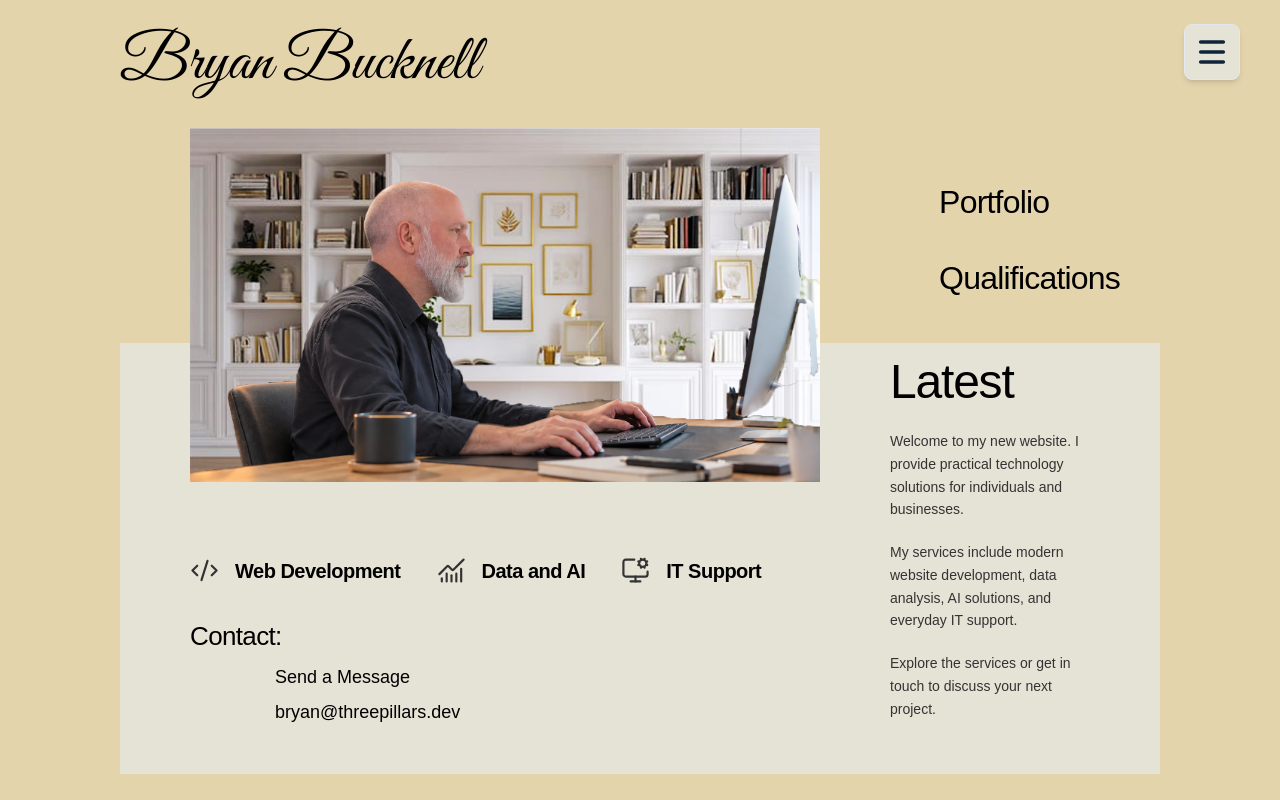
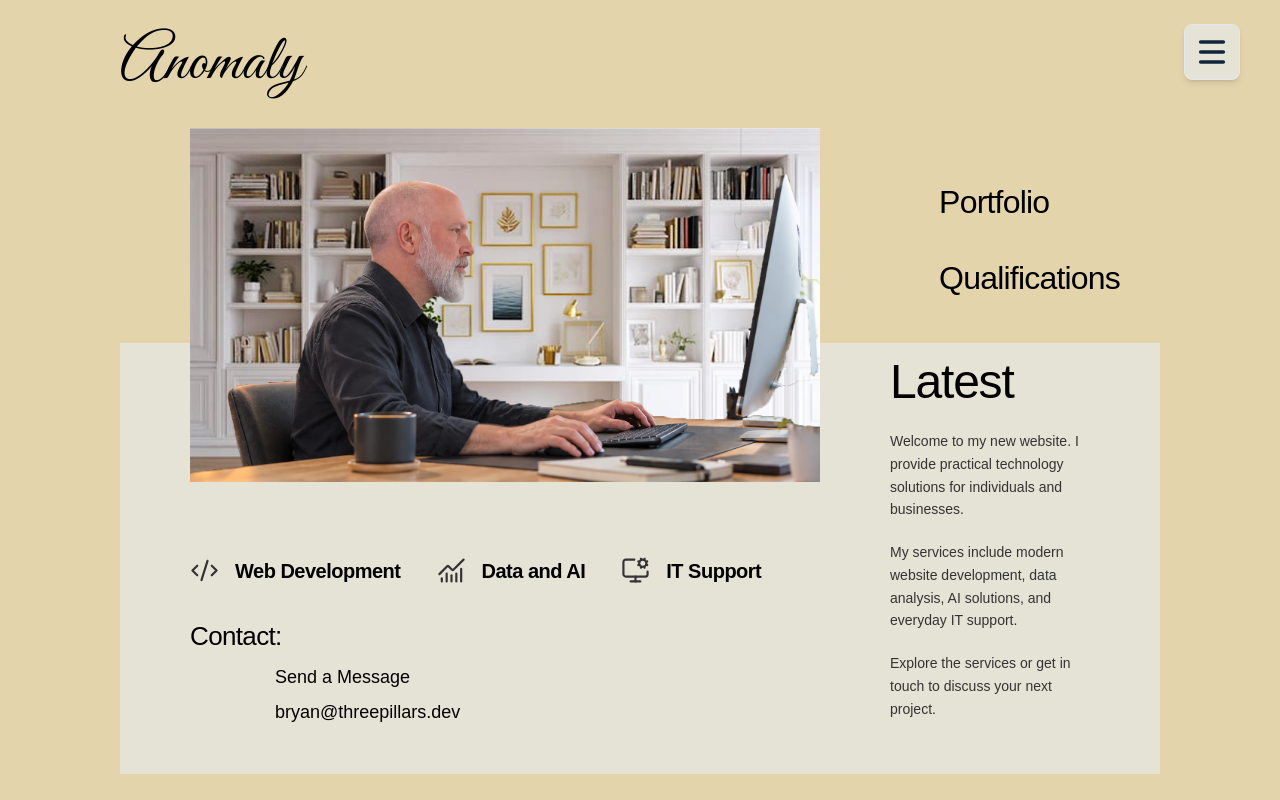
Before and after one commit to brbucknell/threepillars, a Next.js app: page / in a window 1280 px wide. Shown: the top 800 px of the page. Built offline with nearby package versions, Linux system fonts and the light colour scheme.

Commit message:
Change header text from 'Bryan Bucknell' to 'Anomaly'

```diff
--- a/app/components/Header.tsx
+++ b/app/components/Header.tsx
@@ -1,4 +1,3 @@
-
 "use client";
 
 import { useState } from "react";
@@ -25,7 +24,7 @@ export default function Header() {
           href="/"
           className="font-[family-name:var(--font-handwriting)] text-5xl font-normal text-black md:text-[64px]"
         >
-          Bryan Bucknell
+        Anomaly
         </Link>
       </header>
 
```
